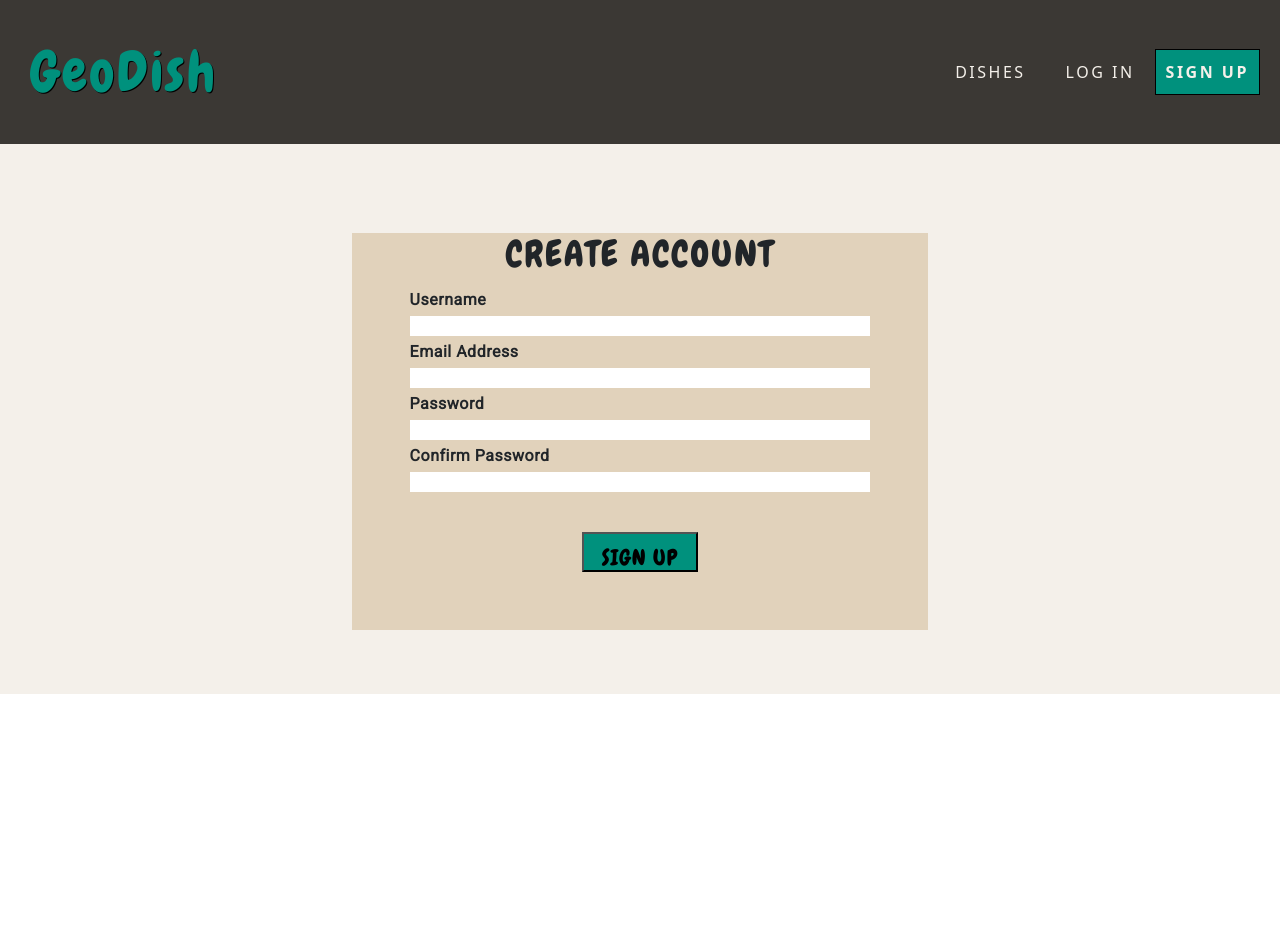
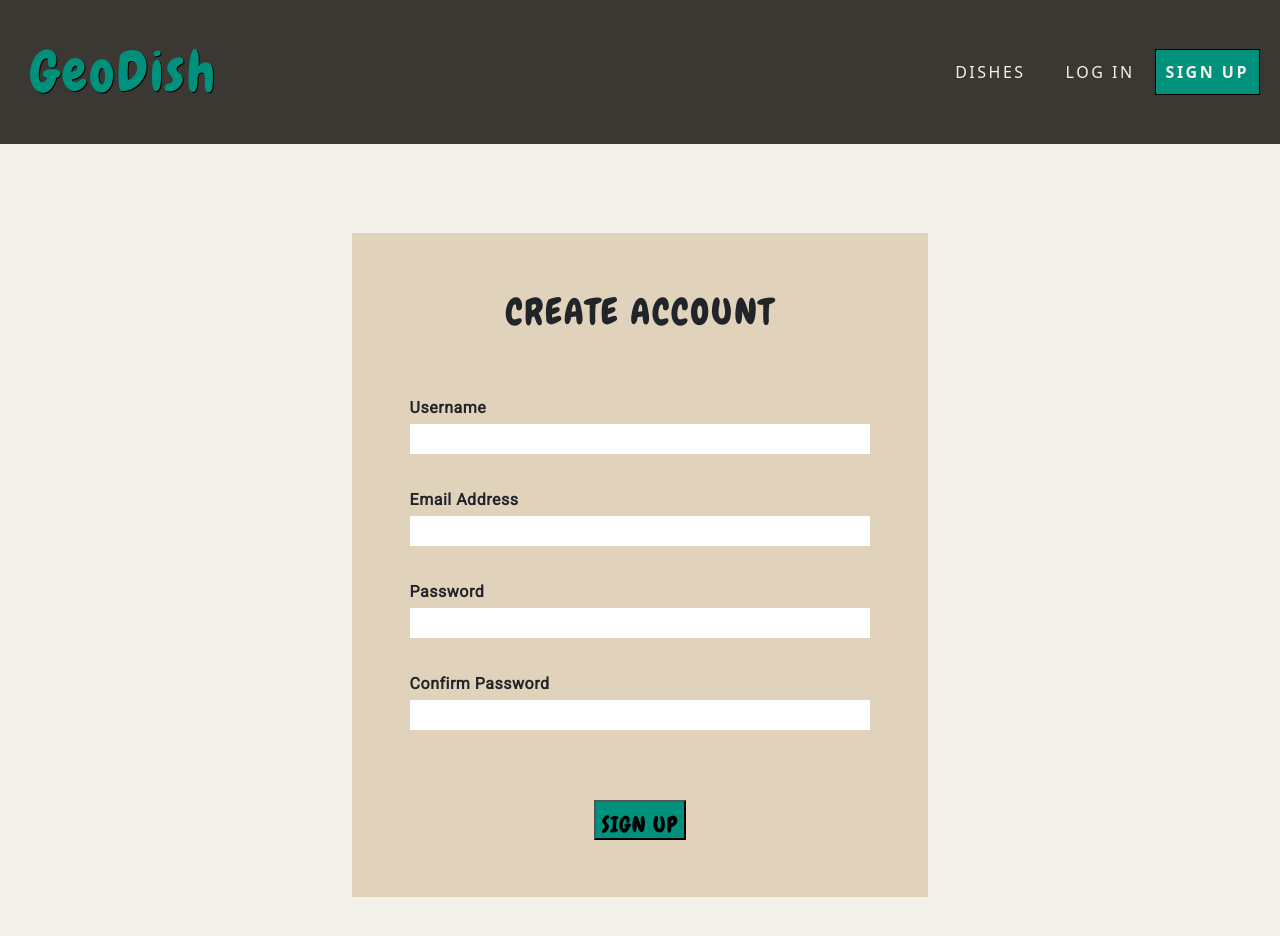
Before and after one commit to rararamberg/GeoDish-App, a React (Create React App) app in the folder client/: page /sign-up in a window 1280 px wide. Shown: the top 936 px of the page. Before the commit the page ends 800 px from the top, so only its background shows below. Built offline with nearby package versions, Linux system fonts and the light colour scheme; the HTML template or start-up script is replaced by a standard one.

Commit message:
minor changes to design on sigup, signin, dishdetail screens

```diff
--- a/client/src/screens/DishDetail/DishDetail.css
+++ b/client/src/screens/DishDetail/DishDetail.css
@@ -30,8 +30,9 @@
   border-color: black;
   text-align: left;
   margin-bottom: 30px;
-  padding: 5px 10px 10px 15px;
+  padding: 20px 25px 25px 30px;
   font-family: "Roboto";
+  margin-top: 65px;
 }
 
 .details-name {
@@ -57,6 +58,7 @@
   display: flex;
   flex-direction: row;
   justify-content: left;
+  margin-bottom: 15%;
 }
 
 .edit-button {
--- a/client/src/screens/Landing/Landing.css
+++ b/client/src/screens/Landing/Landing.css
@@ -1,7 +1,7 @@
 .landing-container {
   display: flex;
   flex-direction: column;
-  margin: 25px;
+  margin: 100px;
   /* background-color: white; */
 }
 
@@ -16,6 +16,7 @@
 
 .content-container h6 {
   line-height: 1.5;
+  font-size: 16px;
 }
 
 .content-container {
@@ -36,8 +37,8 @@
 .btn-explore {
   font-size: 22px;
   text-align: center;
-  height: 40px;
-  width: 145px;
+  height: 50px;
+  width: 160px;
   align-self: left;
   margin-top: 10px;
   margin-left: 40px;
@@ -45,7 +46,7 @@
   color: #3b3834;
   border: none;
   cursor: pointer;
-  padding: 2px;
+  padding: 9px;
   font-family: "Chewy";
   letter-spacing: 0.5px;
   text-decoration: none;
@@ -106,7 +107,7 @@
 
 .brand-substatement {
   padding-top: 20px;
-  font-size: 12px;
+  font-size: 16px;
   width: 200px;
 }
 
--- a/client/src/screens/SignIn/SignIn.css
+++ b/client/src/screens/SignIn/SignIn.css
@@ -3,7 +3,7 @@
 
 .sign-in-container {
   background-color: #f4f0ea;
-  padding: 5%;
+  padding: 5% 5% 20% 5%;
   display: flex;
   justify-content: center;
 }
@@ -14,7 +14,7 @@
   display: flex;
   flex-direction: column;
   justify-content: center;
-  padding: 0 5% 5% 5%;
+  padding: 5% 5% 5% 5%;
   line-height: 2;
 }
 
@@ -32,20 +32,27 @@
   font-size: 36px;
   font-family: "Chewy";
   letter-spacing: 2px;
+  padding-bottom: 50px;
+}
+
+.label-input-container {
+  display: flex;
+  flex-direction: column;
+  padding-bottom: 25px;
 }
 
 .input-email {
   border: 0;
-  height: 20px;
+  height: 30px;
 }
 
 .input-password {
   border: 0;
-  height: 20px;
+  height: 30px;
 }
 
 .login-btn {
-  margin-top: 40px;
+  margin-top: 30px;
   font-size: 22px;
   text-align: center;
   height: 40px;
@@ -54,7 +61,6 @@
   background-color: #00917d;
   color: black;
   cursor: pointer;
-  padding: 2px;
   text-decoration: none;
   letter-spacing: 1px;
   font-family: "Chewy";
--- a/client/src/screens/SignIn/SignIn.jsx
+++ b/client/src/screens/SignIn/SignIn.jsx
@@ -75,6 +75,7 @@ const SignIn = (props) => {
         <form onSubmit={onSignIn} className="login-form">
           <h2 className="log-in">LOG IN</h2>
           <div className="input-container">
+            <div className="label-input-container">
               <label>Email Address</label>
               <input
                 required
@@ -85,6 +86,8 @@ const SignIn = (props) => {
                 onChange={handleChange}
                 placeholder="your-email@mailsite.com"
               />
+            </div>
+            <div className="label-input-container">
               <label>Password</label>
               <input
                 required
@@ -95,6 +98,7 @@ const SignIn = (props) => {
                 onChange={handleChange}
                 placeholder="your-password"
               />
+            </div>
             {renderError()}
             {/* TAKE OUT BTN BELOW IF RENDERERROR IS FUNCTIONAL */}
             {/* <button className="login-btn" type="submit">
--- a/client/src/screens/SignUp/SignUp.css
+++ b/client/src/screens/SignUp/SignUp.css
@@ -3,7 +3,7 @@
 
 .signup-container {
   background-color: #f4f0ea;
-  padding: 5%;
+  padding: 5% 5% 20% 5%;
   display: flex;
   justify-content: center;
 }
@@ -14,7 +14,7 @@
   display: flex;
   flex-direction: column;
   justify-content: center;
-  padding: 0 5% 5% 5%;
+  padding: 5% 5% 5% 5%;
   line-height: 2;
 }
 
@@ -22,6 +22,7 @@
   font-family: "Chewy";
   letter-spacing: 2px;
   font-size: 36px;
+  padding-bottom: 50px;
 }
 
 .signup-input-container {
@@ -33,24 +34,30 @@
   letter-spacing: 0.5px;
 }
 
+.signup-label-input-pair {
+  display: flex;
+  flex-direction: column;
+  padding-bottom: 30px;
+}
+
 .signup-input-username {
   border: 0;
-  height: 20px;
+  height: 30px;
 }
 
 .signup-input-email {
   border: 0;
-  height: 20px;
+  height: 30px;
 }
 
 .signup-input-password {
   border: 0;
-  height: 20px;
+  height: 30px;
 }
 
 .signup-input-confirm {
   border: 0;
-  height: 20px;
+  height: 30px;
 }
 
 .signup-btn {
@@ -58,12 +65,12 @@
   font-size: 22px;
   text-align: center;
   height: 40px;
-  width: 25%;
+  width: auto;
   align-self: center;
   background-color: #00917d;
   color: black;
   cursor: pointer;
-  padding: 2px;
+  /* padding-bottom: 4px; */
   letter-spacing: 1px;
   text-decoration: none;
   font-family: "Chewy";
@@ -88,3 +95,10 @@
     width: 22%;
   }
 }
+
+@media screen and (max-width: 472px) {
+  .signup-btn {
+    font-size: 10px;
+    width: 60px;
+  }
+}
--- a/client/src/screens/SignUp/SignUp.jsx
+++ b/client/src/screens/SignUp/SignUp.jsx
@@ -79,6 +79,7 @@ const SignUp = (props) => {
         <form onSubmit={onSignUp} className="signup-form">
           <h2 className="create-account">CREATE ACCOUNT</h2>
           <div className="signup-input-container">
+            <div className="signup-label-input-pair">
               <label>Username</label>
               <input
                 required
@@ -88,6 +89,8 @@ const SignUp = (props) => {
                 value={username}
                 onChange={handleChange}
               />
+            </div>
+            <div className="signup-label-input-pair">
               <label>Email Address</label>
               <input
                 required
@@ -97,6 +100,8 @@ const SignUp = (props) => {
                 value={email}
                 onChange={handleChange}
               />
+            </div>
+            <div className="signup-label-input-pair">
               <label>Password</label>
               <input
                 required
@@ -106,6 +111,8 @@ const SignUp = (props) => {
                 value={password}
                 onChange={handleChange}
               />
+            </div>
+            <div className="signup-label-input-pair">
               <label>Confirm Password</label>
               <input
                 required
@@ -115,6 +122,7 @@ const SignUp = (props) => {
                 value={confirmPassword}
                 onChange={handleChange}
               />
+            </div>
           </div>
           {/* end input div */}
 
```
Lines whose indentation alone changed are shown as unchanged.
